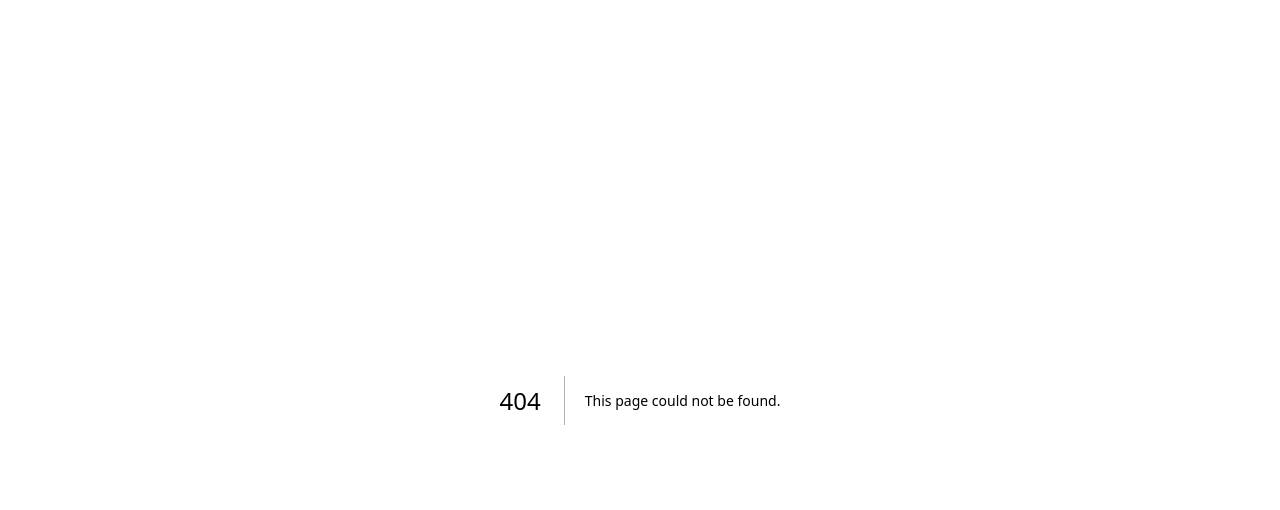
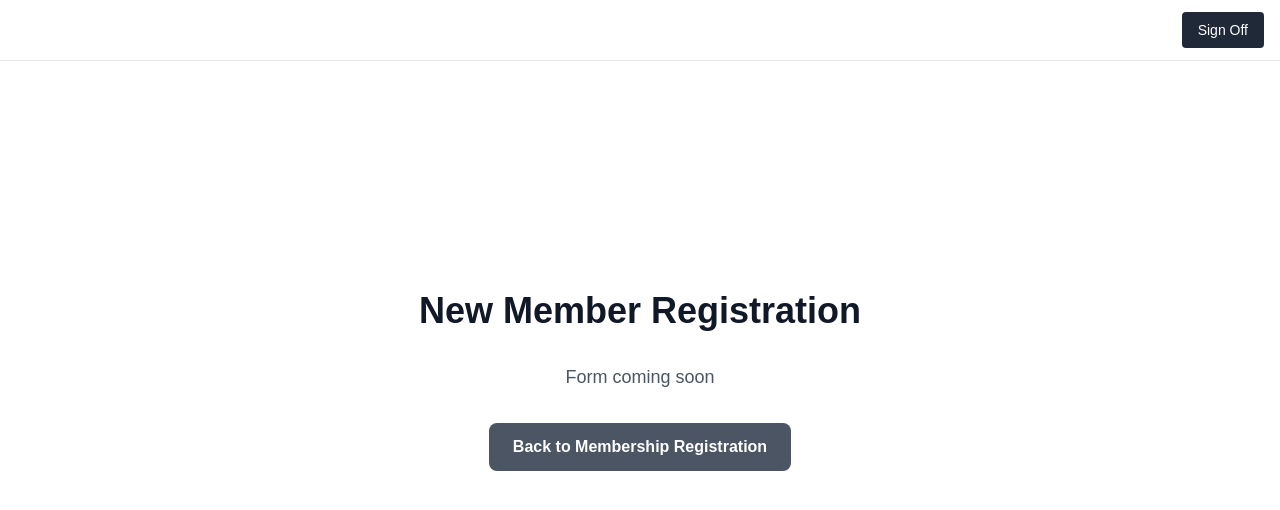
Before and after one commit to ChrisMcGonagle/golf-app, a Next.js app: page /dashboard/new-member in a window 1280 px wide. Before the commit this address had no page. Shown: the top 510 px of the page. Built offline with nearby package versions, Linux system fonts and the light colour scheme.

Commit message:
PBI-008: New Member Flow Entry

```diff
--- a/app/(authenticated)/dashboard/membership-registration/page.tsx
+++ b/app/(authenticated)/dashboard/membership-registration/page.tsx
@@ -1,14 +1,16 @@
+import Link from 'next/link';
+
 export default function MembershipRegistrationPage() {
   return (
     <div className="flex flex-col items-center justify-center min-h-[80vh] gap-8">
       <h1 className="text-4xl font-bold text-gray-900">Membership Registration</h1>
       <div className="flex flex-col sm:flex-row gap-6">
-        <button
-          type="button"
+        <Link
+          href="/dashboard/new-member"
           className="px-10 py-5 text-xl font-semibold text-white bg-blue-600 rounded-xl shadow-lg hover:bg-blue-700 transition-colors"
         >
           New Membership
-        </button>
+        </Link>
         <button
           type="button"
           className="px-10 py-5 text-xl font-semibold text-white bg-green-600 rounded-xl shadow-lg hover:bg-green-700 transition-colors"
--- /dev/null
+++ b/app/(authenticated)/dashboard/new-member/page.tsx
@@ -0,0 +1,16 @@
+import Link from 'next/link';
+
+export default function NewMemberPage() {
+  return (
+    <div className="flex flex-col items-center justify-center min-h-[80vh] gap-8">
+      <h1 className="text-4xl font-bold text-gray-900">New Member Registration</h1>
+      <p className="text-lg text-gray-600">Form coming soon</p>
+      <Link
+        href="/dashboard/membership-registration"
+        className="px-6 py-3 text-base font-semibold text-white bg-gray-600 rounded-lg hover:bg-gray-700 transition-colors"
+      >
+        Back to Membership Registration
+      </Link>
+    </div>
+  );
+}
```
Also changed, not shown: 2 other files (tests, documents, lock files or other folders).
